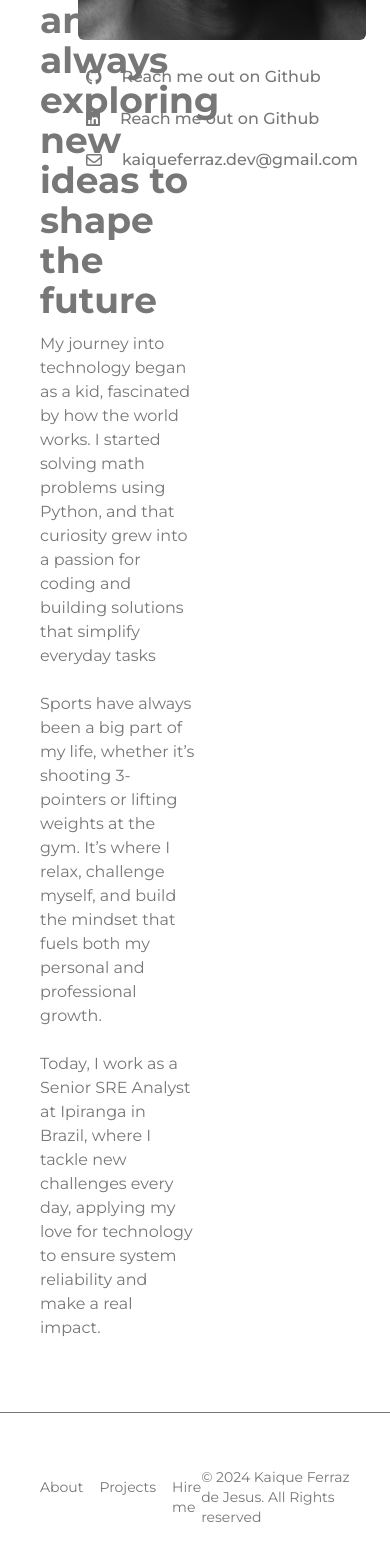
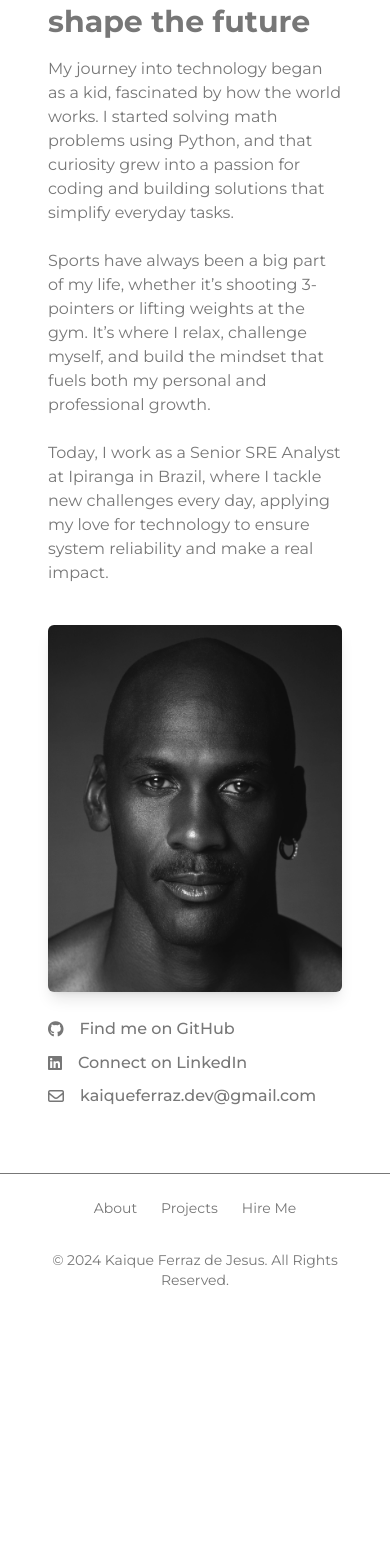
Before and after one commit to KaiqueFj/KaiqueFJ-Portfolio, a Next.js app: page / in a window 390 px wide. Shown: the part 432-1992 px from the top of the page. After the commit the page ends 1746 px from the top, so only its background shows below. Built offline with nearby package versions, Linux system fonts and the light colour scheme.

Commit message:
style: improved the styles of the page and also added responsiviness

```diff
--- a/src/app/components/Header.tsx
+++ b/src/app/components/Header.tsx
@@ -1,11 +1,11 @@
 export default function Header() {
   return (
-    <header className="flex items-center justify-center  mt-8  w-full top-0 left-0 ">
-      <nav className="flex items-center rounded-full ring-1 ring-white/10  text-primary-text-color font-medium justify-center w-1/3 px-6 py-3 h-10 bg-secondary-background">
-        <ul className=" top-20 right-0 rounded-full w-96 items-center transform translate-x-full opacity-0 pointer-events-none md:opacity-100 md:pointer-events-auto  transition-all duration-300 ease-in-out z-50 flex flex-col md:flex-row md:static md:w-fit  justify-between md:space-x-4 md:translate-x-0 p-4 md:p-0 md:rounded-none shadow-md md:shadow-none">
+    <header className="flex items-center justify-center w-full mt-8">
+      <nav className="flex items-center justify-center w-1/3 max-w-screen-md bg-secondary-background rounded-full ring-1 ring-white/10 px-4 py-2">
+        <ul className="flex flex-col md:flex-row items-center md:space-x-6 space-y-2 md:space-y-0 transition-all duration-300 ease-in-out">
           <li>
             <a
-              className=" relative block px-5 py-2 hover:text-hover-primary-text-color transition"
+              className="px-4 py-2 text-primary-text-color font-medium hover:text-hover-primary-text-color transition"
               href="#"
             >
               About
@@ -13,7 +13,7 @@ export default function Header() {
           </li>
           <li>
             <a
-              className=" relative block px-5 py-2 hover:text-hover-primary-text-color transition"
+              className="px-4 py-2 text-primary-text-color font-medium hover:text-hover-primary-text-color transition"
               href="#"
             >
               Projects
@@ -21,7 +21,7 @@ export default function Header() {
           </li>
           <li>
             <a
-              className=" relative block px-5 py-2 hover:text-hover-primary-text-color transition"
+              className="px-4 py-2 text-primary-text-color font-medium hover:text-hover-primary-text-color transition"
               href="#"
             >
               Hire me
--- a/src/app/components/Introduction.tsx
+++ b/src/app/components/Introduction.tsx
@@ -2,78 +2,74 @@ import Image from "next/image";
 
 export default function Introduction() {
   return (
-    <div className="mainContent flex  p-10 max-w-full">
-      <div className=" flex flex-row w-full gap-4 ">
-        <div className="introduction w-2/4">
-          <h1 className="text-4xl font-bold text-primary-text-color">
+    <div className="mainContent flex flex-col md:flex-row p-8 max-w-screen-xl mx-auto space-y-10 md:space-y-0">
+      <div className="introduction w-full md:w-1/2 space-y-4 px-4 md:px-0">
+        <h1 className="text-3xl md:text-4xl font-bold text-primary-text-color leading-tight">
           {
-              "Hi, I'm Kaique – passionate about creating innovative solutions and always exploring new ideas to shape the future "
+            "  Hi, I'm Kaique – passionate about creating innovative solutions and always exploring new ideas to shape the future"
           }
         </h1>
-          <div className=" mt-3 text-base space-y-6 text-primary-text-color">
-            <div>
+        <div className="text-base md:text-lg space-y-6 text-primary-text-color">
           <p>
-                {
-                  "My journey into technology began as a kid, fascinated by how the world works. I started solving math problems using Python, and that curiosity grew into a passion for coding and building solutions that simplify everyday tasks"
-                }
+            My journey into technology began as a kid, fascinated by how the
+            world works. I started solving math problems using Python, and that
+            curiosity grew into a passion for coding and building solutions that
+            simplify everyday tasks.
           </p>
-            </div>
-
-            <div>
           <p>
-                {
-                  "Sports have always been a big part of my life, whether it’s shooting 3-pointers or lifting weights at the gym. It’s where I relax, challenge myself, and build the mindset that fuels both my personal and professional growth."
-                }
+            Sports have always been a big part of my life, whether it’s shooting
+            3-pointers or lifting weights at the gym. It’s where I relax,
+            challenge myself, and build the mindset that fuels both my personal
+            and professional growth.
           </p>
-            </div>
-
-            <div>
           <p>
-                {
-                  "Today, I work as a Senior SRE Analyst at Ipiranga in Brazil, where I tackle new challenges every day, applying my love for technology to ensure system reliability and make a real impact."
-                }
+            Today, I work as a Senior SRE Analyst at Ipiranga in Brazil, where I
+            tackle new challenges every day, applying my love for technology to
+            ensure system reliability and make a real impact.
           </p>
         </div>
       </div>
-        </div>
 
-        <div className="flex justify-end w-2/4 additionalInfo ">
-          <div className="gap-4 flex flex-col">
+      <div className="flex justify-center md:justify-end w-full md:w-1/2 additionalInfo px-4 md:px-0">
+        <div className="gap-6 flex flex-col items-center">
           <Image
-              className="rounded-md"
+            className="rounded-md shadow-lg"
             src="/images/profile-pic.jpg"
-              alt="A description of the image"
-              width={320}
-              height={320}
+            alt="Kaique's profile picture"
+            width={300}
+            height={300}
           />
-            <div className="listContact">
-              <ul>
-                <li className="  p-2">
+          <div className="listContact w-full">
+            <ul className="space-y-2">
+              <li>
                 <a
-                    className="  items-center hover:text-hover-primary-text-color flex transition text-primary-text-color font-medium text-md"
-                    href=""
+                  className="flex items-center text-primary-text-color font-medium text-md hover:text-hover-primary-text-color transition"
+                  href="https://github.com/KaiqueFj"
+                  target="_blank"
+                  rel="noopener noreferrer"
                 >
-                    <i className=" fa-brands fa-github"></i>
-                    <span className="ml-5">Reach me out on Github</span>
+                  <i className="fa-brands fa-github"></i>
+                  <span className="ml-4">Find me on GitHub</span>
                 </a>
               </li>
-                <li className="p-2">
+              <li>
                 <a
-                    className=" items-center  hover:text-hover-primary-text-color flex transition text-primary-text-color font-medium text-md"
-                    href=""
+                  className="flex items-center text-primary-text-color font-medium text-md hover:text-hover-primary-text-color transition"
+                  href="https://www.linkedin.com/in/kaique-ferraz-f/"
+                  target="_blank"
+                  rel="noopener noreferrer"
                 >
-                    <i className=" fa-brands fa-linkedin"></i>
-                    <span className="ml-5">Reach me out on Github</span>
+                  <i className="fa-brands fa-linkedin"></i>
+                  <span className="ml-4">Connect on LinkedIn</span>
                 </a>
               </li>
-
-                <li className="p-2">
+              <li>
                 <a
-                    className=" items-center  hover:text-hover-primary-text-color flex transition text-primary-text-color font-medium text-md"
+                  className="flex items-center text-primary-text-color font-medium text-md hover:text-hover-primary-text-color transition"
                   href="mailto:kaiqueferraz.dev@gmail.com"
                 >
                   <i className="fa-regular fa-envelope"></i>
-                    <span className="ml-5">kaiqueferraz.dev@gmail.com</span>
+                  <span className="ml-4">kaiqueferraz.dev@gmail.com</span>
                 </a>
               </li>
             </ul>
@@ -81,6 +77,5 @@ export default function Introduction() {
         </div>
       </div>
     </div>
-    </div>
   );
 }
--- a/src/app/components/footer.tsx
+++ b/src/app/components/footer.tsx
@@ -1,30 +1,32 @@
 export default function Footer() {
   return (
-    <footer className="  mt-8  w-full top-0 left-0  border-t border-border-color ">
-      <div className="px-10 py-6 w-full">
-        <div className="flex flex-row justify-between items-center ">
-          <div className="flex gap-4 text-primary-text-color text-sm pt-10 pb-10">
+    <footer className="mt-8 w-full border-t border-border-color">
+      <div className="px-6 py-6 w-full max-w-screen-xl mx-auto">
+        <div className="flex flex-col md:flex-row justify-between items-center text-center md:text-left gap-4">
+          {/* Links Section */}
+          <div className="flex gap-6 text-primary-text-color text-sm">
             <a
-              className=" transition hover:text-hover-primary-text-color"
-              href=""
+              className="transition hover:text-hover-primary-text-color"
+              href="#"
             >
               About
             </a>
             <a
-              className=" transition hover:text-hover-primary-text-color"
-              href=""
+              className="transition hover:text-hover-primary-text-color"
+              href="#"
             >
               Projects
             </a>
             <a
-              className=" transition hover:text-hover-primary-text-color"
-              href=""
+              className="transition hover:text-hover-primary-text-color"
+              href="#"
             >
-              Hire me
+              Hire Me
             </a>
           </div>
-          <p className="text-primary-text-color text-sm">
-            © 2024 Kaique Ferraz de Jesus. All Rights reserved
+          {/* Copyright Section */}
+          <p className="text-primary-text-color text-sm mt-4 md:mt-0">
+            © 2024 Kaique Ferraz de Jesus. All Rights Reserved.
           </p>
         </div>
       </div>
```
Lines whose indentation alone changed are shown as unchanged.
